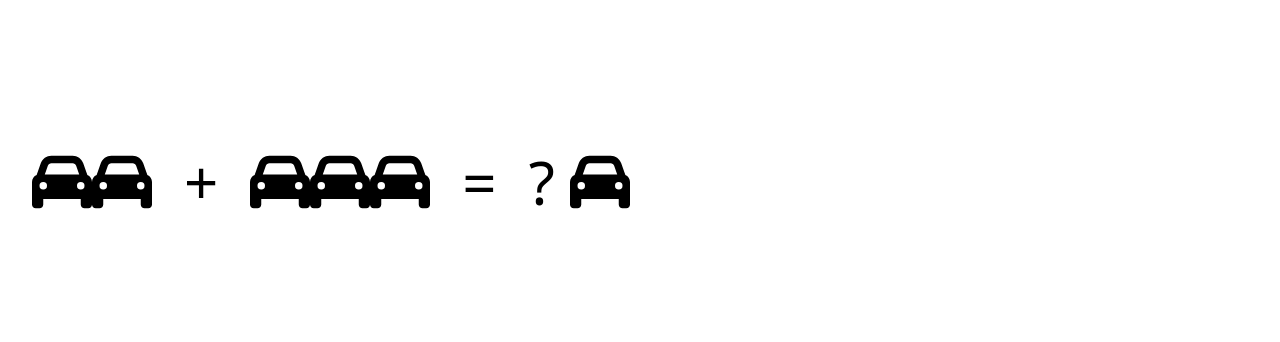
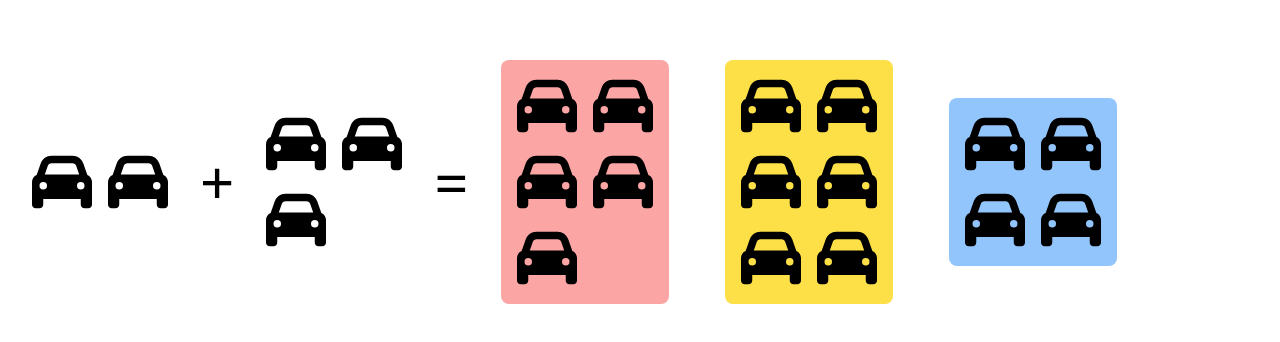
Before and after one commit to doerfli/kiddycalc, a Next.js app: page / in a window 1280 px wide. Shown: the part 218-560 px from the top of the page. Built offline with nearby package versions, Linux system fonts and the light colour scheme.

Commit message:
position and color

```diff
--- a/components/challenge.tsx
+++ b/components/challenge.tsx
@@ -9,21 +9,28 @@ const Number = dynamic(
     { ssr: false }
 )
 
+const ResultChooser = dynamic(
+    () => import('./result_chooser'),
+    { ssr: false }
+)
+
 interface ChallengeProps {
     number1: number;
     number2: number;
+    result: number;
 };
 
 export default function Challenge(props: ChallengeProps) {
     const [ number1, setNumber1 ] = useState(props.number1);
     const [ number2, setNumber2 ] = useState(props.number2);
+    const [ result, setResult ] = useState(props.result);
 
     return (
-        <div className="text-lg">
+        <div className="text-lg flex items-center">
             <div className="float-left px-4">
                 <Number number={number1} />
             </div>
-            <div className="float-left px-4 text-lg">
+            <div className="float-left px-4 text-lg align-middle">
                 <p className="text-6xl">+</p>
             </div>
             <div className="float-left px-4">
@@ -33,8 +40,7 @@ export default function Challenge(props: ChallengeProps) {
                 <p className="text-6xl">=</p>
             </div>
             <div className="float-left px-4">
-                <span className="text-6xl">?&nbsp;</span>
-                <FontAwesomeIcon className="text-6xl" icon="car" />
+                <ResultChooser result={result} />
             </div>
         </div>
     );
--- a/components/game.tsx
+++ b/components/game.tsx
@@ -10,10 +10,11 @@ const Challenge = dynamic(
 export default function Game() {
     const [ number1, setNumber1 ] = useState(Math.ceil(Math.random() * 5));
     const [ number2, setNumber2 ] = useState(Math.ceil(Math.random() * 5));
+    const [ result, setResult ] = useState(number1 + number2);
 
     return (
         <div className="game">
-            <Challenge number1={number1} number2={number2} />
+            <Challenge number1={number1} number2={number2} result={result} />
         </div>
     );
 }
--- a/components/number.tsx
+++ b/components/number.tsx
@@ -10,7 +10,7 @@ export default function Number(props: NumberProps) {
     const [ number, setNumber ] = useState(props.number);
 
     return (
-        <div>
+        <div className="grid grid-cols-2 gap-4">
             {[...Array(number)].map((x, i) =>
                 <FontAwesomeIcon key={i} icon='car' className="text-6xl" />
             )}
--- /dev/null
+++ b/components/result_chooser.tsx
@@ -0,0 +1,41 @@
+import React, { useState }  from "react";
+
+import { FontAwesomeIcon } from '@fortawesome/react-fontawesome'
+
+interface ResultChooserProps {
+    result: number;
+};
+
+export default function ResultChooser(props: ResultChooserProps) {
+    const [ result, setResult ] = useState(props.result);
+    const [ choice1, setChoice1 ] = useState(props.result);
+    const [ choice2, setChoice2 ] = useState(props.result + 1);
+    const [ choice3, setChoice3 ] = useState(props.result - 1);
+
+    return (
+        <div className="flex flex-cols-3 gap-4 items-center">
+            <div>
+                <div className="grid grid-cols-2 gap-4 p-4 mr-10 bg-red-300 rounded-lg">
+                    {[...Array(choice1)].map((x, i) =>
+                        <FontAwesomeIcon key={i} icon='car' className="text-6xl" />
+                    )}
+                </div>
+            </div>
+            <div>
+                <div className="grid grid-cols-2 gap-4 p-4 mr-10 bg-yellow-300 rounded-lg">
+                    {[...Array(choice2)].map((x, i) =>
+                        <FontAwesomeIcon key={i} icon='car' className="text-6xl" />
+                    )}
+                </div>
+            </div>
+            <div>
+                <div className="grid grid-cols-2 gap-4 p-4 mr-10 bg-blue-300 rounded-lg">
+                    {[...Array(choice3)].map((x, i) =>
+                        <FontAwesomeIcon key={i} icon='car' className="text-6xl" />
+                    )}
+                </div>
+            </div>
+        </div>
+    );
+
+}
```
